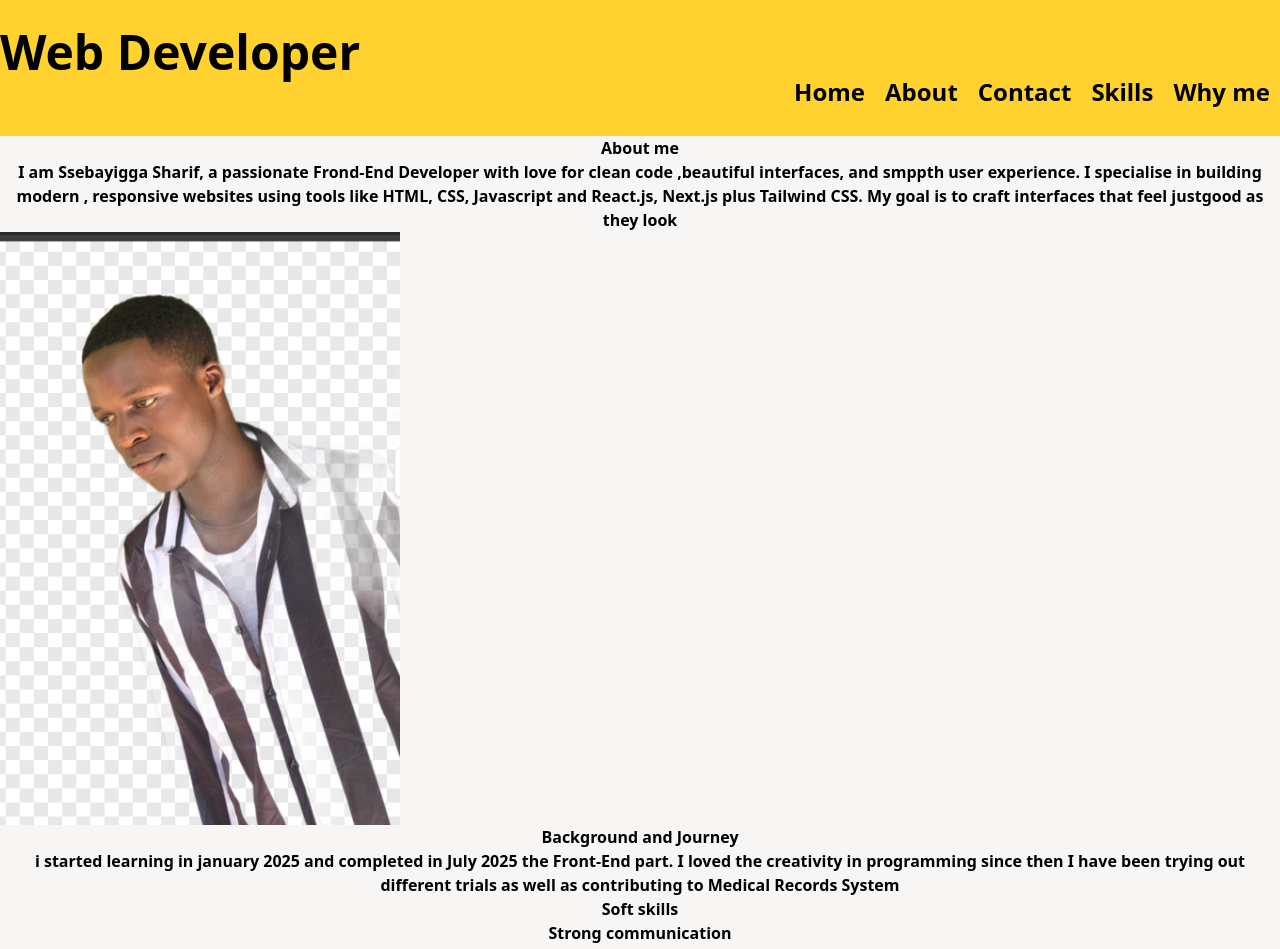
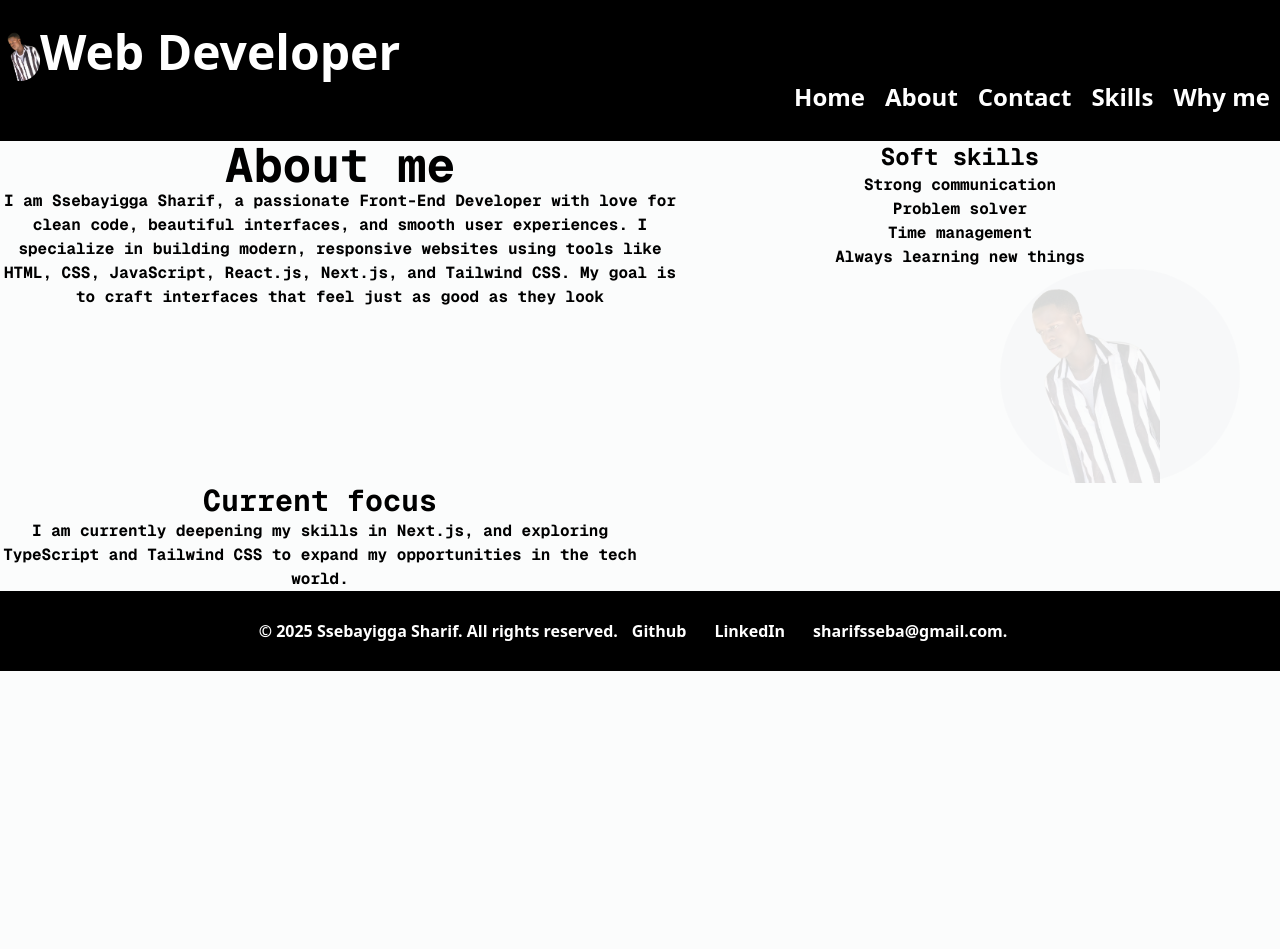
Before and after one commit to ssebayigga-sharif/myNext.jsSsebayigga-SharifPortfolio, a Next.js app in the folder nextjs-portfolio/: page /About in a window 1280 px wide. Shown: the top 949 px of the page. After the commit the page ends 800 px from the top, so only its background shows below. Built offline with nearby package versions, Linux system fonts and the light colour scheme.

Commit message:
my profile

```diff
--- a/nextjs-portfolio/app/About/page.tsx
+++ b/nextjs-portfolio/app/About/page.tsx
@@ -6,59 +6,60 @@ export const metadata: Metadata = {
   title: {
     absolute: "About",
   },
+  icons: {
+    icon: "/saaarif.png",
+  },
 };
 
 const AboutMe = () => {
   return (
     <div>
-      <h1>About me</h1>
+      <section className=" grid md:grid-cols-2 font-mono">
+        <div className=" w-170 h-20">
+          <h1 className=" text-5xl">About me</h1>I am Ssebayigga Sharif, a
+          passionate Front-End Developer with love for clean code, beautiful
+          interfaces, and smooth user experiences. I specialize in building
+          modern, responsive websites using tools like HTML, CSS, JavaScript,
+          React.js, Next.js, and Tailwind CSS. My goal is to craft interfaces
+          that feel just as good as they look
+        </div>
 
-      <div>
-        I am Ssebayigga Sharif, a passionate Frond-End Developer with love for
-        clean code ,beautiful interfaces, and smppth user experience. I
-        specialise in building modern , responsive websites using tools like
-        HTML, CSS, Javascript and React.js, Next.js plus Tailwind CSS. My goal
-        is to craft interfaces that feel justgood as they look
-      </div>
-      <Image
-        src="/Screenshot (31).png"
-        alt="my image"
-        width={400}
-        height={400}
-      />
-      <h2>Background and Journey</h2>
-      <div>
-        {" "}
-        i started learning in january 2025 and completed in July 2025 the
-        Front-End part. I loved the creativity in programming since then I have
-        been trying out different trials as well as contributing to Medical
-        Records System
-      </div>
-      <h3>Soft skills</h3>
-      <div>
+        <div className=" font-mono">
+          <h3 className=" text-2xl">Soft skills</h3>
           <ol>
             <li>Strong communication</li>
             <li>Problem solver</li>
             <li>Time management</li>
             <li>Always learning new things</li>
           </ol>
+          <section className=" bg-gray-200 w-60 ml-90 rounded-b-full rounded-t-full justify-center opacity-15 ">
+            {" "}
+            <Link href={"/Contact"}>
+              <Image
+                src="/Saaarif.png"
+                alt="my image"
+                width={160}
+                height={200}
+              />
+            </Link>
+          </section>
         </div>
-      <h4>Current focus</h4>
-      <div>
-        Right now am deepening my skills in Next.js , exploring Typescript and
-        Tailwind CSS. To expand my opportunities in Tech.
+
+        <div className=" font-mono">
+          <h4 className=" text-3xl">Current focus</h4>I am currently deepening
+          my skills in Next.js, and exploring TypeScript and Tailwind CSS to
+          expand my opportunities in the tech world.
         </div>
-      <h5>Skills</h5>
-      <div>
+
+        {/* <div>
+          <h5 className=" text-5xl">Skills</h5>
           <ol>
-          <li>HTML</li>
-          <li>CSS</li>
-          <li>Javascript</li>
-          <li>React.js</li>
-          <li>Next.js</li>
-          <li>Tailwind and sass</li>
+            <li>  <Link href={"/Contact"}>
+            <Image src="/Saaarif.png" alt="my image" width={100} height={200} />
+          </Link></li>
           </ol>
-      </div>
+        </div> */}
+      </section>
     </div>
   );
 };
--- /dev/null
+++ b/nextjs-portfolio/app/Contact/contactForm/page.tsx
@@ -0,0 +1,68 @@
+"use client";
+import React from "react";
+import Link from "next/link";
+import Image from "next/image";
+
+const ContactForm = () => {
+  return (
+    <div>
+      <div className=" flex justify-center">
+        <section className=" flex justify-center pr-20 text-3xl">
+          <form action="">
+            <label>Name : </label>
+            <input
+              type="text"
+              value="Ssebayigga Sharif"
+              onChange={(e) => console.log(e.target.value)}
+            />
+            <br></br>
+            <br></br>
+            <label>
+              Email :{" "}
+              <input
+                type="email"
+                value="sharifsseba@gmail.com"
+                onChange={(e) => console.log(e.target.value)}
+              />
+            </label>
+            <br></br>
+            <br></br>
+            <label>
+              Phone :{" "}
+              <input
+                type="telephone"
+                value="0760021334"
+                onChange={(e) => console.log(e.target.value)}
+              />
+            </label>
+            <br></br>
+            <br></br>
+            <label> Github : </label>
+            <Link
+              href={"https://github.com/ssebayigga-sharif"}
+              className=" hover:text-pink-500"
+            >
+              GitHub
+            </Link>
+            <br></br>
+            <br></br>
+            <label>LinkedIn : </label>
+            <Link
+              href={"https://www.linkedin.com/in/sharif-ssebayigga-7025a6375/"}
+              className=" hover:text-red-700"
+            >
+              LinkedIn
+            </Link>
+          </form>
+        </section>
+        <section className=" rounded-b-full rounded-t-full bg-blue-300 justify-center w-3xs opacity-20">
+          <Link href={"/Skills"}>
+            <Image src="/Saaarif.png" alt="my image" width={200} height={300} />
+          </Link>{" "}
+        </section>
+      </div>
+    </div>
+  );
+};
+
+export default ContactForm;
--- a/nextjs-portfolio/app/Contact/page.tsx
+++ b/nextjs-portfolio/app/Contact/page.tsx
@@ -2,46 +2,21 @@ import Link from "next/link";
 import React from "react";
 import Image from "next/image";
 import { Metadata } from "next";
+import ContactForm from "./contactForm/page";
 export const metadata: Metadata = {
   title: {
     absolute: "Contact",
+  },
+  icons: {
+    icon: "/saaarif.png",
   },
 };
 
 const Contact = () => {
   return (
     <div>
-      <h1 className=" text-2xl">Contact me</h1>
-
-      <section className=" flex justify-center">
-        <form action="">
-          <label>Name : </label>
-          <input type="text" placeholder="Ssebayigga Sharif" />
-          <br></br>
-          <br></br>
-          <label>
-            Email : <input type="email" placeholder="sharifsseba@gmail.com" />
-          </label>
-          <br></br>
-          <br></br>
-          <label> Github : </label>
-          <Link href={"https://github.com/ssebayigga-sharif"}>Github</Link>
-          <br></br>
-          <br></br>
-          <label>LinkedIn : </label>
-          <Link
-            href={"https://www.linkedin.com/in/sharif-ssebayigga-7025a6375/"}
-          >
-            LinkedIn
-          </Link>
-        </form>
-      </section>
-      <Image
-        src="/Screenshot (31).png"
-        alt="my image"
-        width={200}
-        height={200}
-      />
+      <h1 className=" text-8xl animate-bounce text-pink-600">Contact me</h1>
+      <ContactForm />
     </div>
   );
 };
--- a/nextjs-portfolio/app/Skills/page.tsx
+++ b/nextjs-portfolio/app/Skills/page.tsx
@@ -6,52 +6,42 @@ export const metadata: Metadata = {
   title: {
     absolute: "Skills",
   },
+  icons: {
+    icon: "/saaarif.png",
+  },
 };
 
 const Skills = () => {
   return (
-    <div>
-      <h1>Current skills </h1>
-
-      <Image
-        src="/Screenshot (31).png"
-        alt="my image"
-        width={200}
-        height={200}
-      />
-      <section>
-        <div className="bg-[url('/Screenshot (31).png')] bg-cover bg-center bg-no-repeat h-screen w-full">
-          <table className="bg-amber-100">
-            <th className=" text-4xl pr-6">skills</th>
-            <tr className="border-b-amber-50 pr-2.5 pl-2.5">
-              <td>HTML</td>
-            </tr>
-            <tr className="border-b-amber-50 pl-2.5 pr-2.5">
-              <td>CSS</td>
-            </tr>
-            <tr className="  border-amber-50 pl-2.5 pr-2.5">
-              <td>Javascript</td>
-            </tr>
-            <tr className="  border-amber-50 pl-2.5 pr-2.5">
-              <td>React.js</td>
-            </tr>
-            <tr className="  border-amber-50 pl-2.5 pr-2.5">
-              <td>Typescript</td>
-            </tr>
-            <tr className="  border-amber-50 pl-2.5 pr-2.5">
-              <td>jQuery</td>
-            </tr>
-            <tr className="  border-b-amber-50 pl-2.5 pr-2.5">
-              <td>Next.js</td>
-            </tr>
-            <tr className="  border-b-amber-50 pl-2.5 pr-2.5">
-              <td>Tailwind CSS</td>
-            </tr>
-          </table>
-        </div>
-        <h2>Aiming to build from here to increase on my portfolio</h2>
+    <>
+      <h1 className=" text-5xl pb-10  text-fuchsia-950">My Skills</h1>
+      <section className=" flex">
+        <p className=" text-7xl font-serif pr-50 pl-20 pb-10 text-shadow-cyan-800 animate-pulse">
+          HTML.
+        </p>
+        <p className=" text-7xl font-serif pr-50 pb-10 animate-pulse">CSS.</p>
+        <p className=" text-7xl font-serif pb-10 animate-pulse">jQuery.</p>
       </section>
-    </div>
+      <section className=" flex  text-shadow-green-700">
+        <p className=" text-7xl font-serif pl-20 pb-10 animate-bounce">
+          Javascript.
+        </p>
+        <p className=" text-7xl font-serif pl-50 pb-10 animate-bounce">
+          Typescript.
+        </p>
+      </section>
+      <section className=" flex  text-red-800 bg-[url('/saarif.png')] bg-cover bg-center">
+        <p className=" text-7xl font-serif pl-20 pb-10 animate-slide-down">
+          React.js.
+        </p>
+        <p className=" text-7xl font-serif pl-15 pb-10 animate-bounce">
+          Next.js.
+        </p>
+        <p className=" text-7xl font-serif pl-15 pb-10 animate-slide-down">
+          Tailwind CSS.
+        </p>
+      </section>
+    </>
   );
 };
 
--- a/nextjs-portfolio/app/Why/page.tsx
+++ b/nextjs-portfolio/app/Why/page.tsx
@@ -6,43 +6,46 @@ export const metadata: Metadata = {
   title: {
     absolute: "Why Me",
   },
+  icons: {
+    icon: "/saaarif.png",
+  },
 };
 
 const WhyMe = () => {
   return (
     <div>
-      <h1>Why me.</h1>I am a passionate front-end developer dedicated to
-      building fast, accessible, and visually appealing web experiences. Every
-      line of code I write is driven by the desire to create interfaces that do
-      not just work — they feel right. With a strong foundation in React,
-      Next.js, TypeScript, and Tailwind CSS, My focus is on crafting responsive,
-      and user-centered solutions that help businesses stand out online.
-      <h2>What Makes Me Different</h2>
-      <section className=" bg-[url('/Screenshot (31).png')] bg-cover bg-center bg-no-repeat h-screen w-full">
+      <div className=" w-300 h-106 flex justify-center pl-5">
+        <section className=" font-extralight pt-30">
+          {" "}
+          <h1 className=" text-4xl">Why me.</h1>I am a passionate front-end
+          developer dedicated to building fast, accessible, and visually
+          appealing web experiences. Every line of code I write is driven by the
+          desire to create interfaces that do not just work — they feel right.
+          With a strong foundation in React, Next.js, TypeScript, and Tailwind
+          CSS, My focus is on crafting responsive, and user-centered solutions
+          that help businesses stand out online.
+        </section>
+
+        <section className=" pl-5 font-sans">
+          <h2 className=" text-4xl">What Makes Me Different</h2>
           Modern Front-End Stack: I build scalable, maintainable applications
           using the latest web technologies — including Next.js for performance,
           and Tailwind CSS for clean, efficient styling. I believe the small
-        things make a big difference in user experience. Problem Solver: I enjoy
-        transforming complex ideas into elegant, functional solutions.
+          things make a big difference in user experience. Problem Solver: I
+          enjoy transforming complex ideas into elegant, functional solutions.
           Collaborative Mindset: I thrive in team environments, communicate
           clearly, and adapt quickly to new challenges. Continuous Learning: The
           web evolves fast and so do I. I constantly improve my skills to stay
           ahead of trends and deliver top-quality results.
-        <Image
-          src="/Screenshot (31).png"
-          alt="my image"
-          width={400}
-          height={400}
-          className=" ml-auto mr-7"
-        />
         </section>
-      <section>
-        <h3>My Goal</h3>
+        <section className=" pl-5 font-serif pt-30">
+          <h3 className=" text-4xl">My Goal</h3>
           To design and develop Front-End experiences that connect with people
-        fast, and meaningful. Whether it is a personal project, a startup idea,
-        or a large-scale web app, I aim to deliver value through code that is
-        clean, reliable, and delightful to use.
+          fast, and meaningful. Whether it is a personal project, a startup
+          idea, or a large-scale web app, I aim to deliver value through code
+          that is clean, reliable, and delightful to use.
         </section>
+      </div>
     </div>
   );
 };
--- a/nextjs-portfolio/app/globals.css
+++ b/nextjs-portfolio/app/globals.css
@@ -20,7 +20,36 @@
 }
 
 body {
-  background-color: rgb(248, 246, 245);
+  background-color: rgb(251, 252, 252);
   text-align: center;
   font-weight: bolder;
 }
+
+@keyframes slide-up {
+  0% {
+    transform: translateY(100%);
+    opacity: 0;
+  }
+  100% {
+    transform: translateY(0);
+    opacity: 1;
+  }
+}
+
+.animate-slide-up {
+  animation: slide-up 10s ease-out forwards;
+}
+@keyframes slide-down {
+  0% {
+    transform: translateY(-100%);
+    opacity: 0;
+  }
+  100% {
+    transform: translateY(0);
+    opacity: 1;
+  }
+}
+
+.animate-slide-down {
+  animation: slide-down 10s ease-out forwards;
+}
--- a/nextjs-portfolio/app/layout.tsx
+++ b/nextjs-portfolio/app/layout.tsx
@@ -2,6 +2,7 @@ import type { Metadata } from "next";
 import { Geist, Geist_Mono } from "next/font/google";
 import Link from "next/link";
 import "./globals.css";
+import Image from "next/image";
 
 const geistSans = Geist({
   variable: "--font-geist-sans",
@@ -16,6 +17,9 @@ const geistMono = Geist_Mono({
 export const metadata: Metadata = {
   title: "Home",
   description: "Generated by create next app",
+  icons: {
+    icon: "/saaarif.png",
+  },
 };
 
 export default function RootLayout({
@@ -28,23 +32,32 @@ export default function RootLayout({
       <body
         className={`${geistSans.variable} ${geistMono.variable} antialiased`}
       >
-        <header className=" bg-amber-300  pt-7 pb-7">
-          <Link href={"/"} className=" flex flex-row text-5xl">
-            Web Developer
-          </Link>
+        <header className="pt-7 pb-7 bg-black text-white">
+          <button className=" flex flex-row text-5xl hover:text-shadow-cyan-600">
+            <div className="flex items-center space-x-2">
+              <Image
+                src="/saaarif.png"
+                alt="Sharif Logo"
+                width={40}
+                height={40}
+                className="rounded-full"
+              />
+            </div>
+            <Link href={"/"}>Web Developer</Link>
+          </button>
 
           <div className=" flex justify-end">
             {" "}
             <button className=" pl-2.5 pr-2.5 text-2xl hover:text-red-700">
               <Link href={"/"}>Home</Link>
             </button>
-            <button className=" pl-2.5 pr-2.5 text-2xl hover:text-red-700">
+            <button className=" pl-2.5 pr-2.5 text-2xl hover:text-green-500">
               <Link href={"/About"}>About</Link>
             </button>
             <button className=" pr-2.5 pl-2.5 text-2xl hover:text-red-700">
               <Link href={"/Contact"}>Contact</Link>
             </button>
-            <button className=" pr-2.5 pl-2.5 text-2xl hover:text-red-700">
+            <button className=" pr-2.5 pl-2.5 text-2xl hover:text-green-500">
               <Link href={"/Skills"}>Skills</Link>
             </button>
             <button className=" pr-2.5 pl-2.5 text-2xl hover:text-red-700">
@@ -53,14 +66,20 @@ export default function RootLayout({
           </div>
         </header>
         {children}
-        <footer className=" flex justify-center pt-7 pb-7 bg-black text-white hover:*:text-red-600">
+        <footer className=" flex justify-center pt-7 pb-7 bg-black text-white">
           &copy; 2025 Ssebayigga Sharif. All rights reserved.
           <p className=" pl-3.5 pr-3.5">
-            <Link href={"https://github.com/ssebayigga-sharif"}>Github</Link>
+            <Link
+              href={"https://github.com/ssebayigga-sharif"}
+              className=" hover:text-red-700"
+            >
+              Github
+            </Link>
           </p>
           <p className=" pr-3.5 pl-3.5">
             <Link
               href={"https://www.linkedin.com/in/sharif-ssebayigga-7025a6375/"}
+              className=" hover:text-green-500"
             >
               LinkedIn
             </Link>
--- a/nextjs-portfolio/app/page.tsx
+++ b/nextjs-portfolio/app/page.tsx
@@ -13,26 +13,29 @@ export default function Home() {
   return (
     <>
       <div className=" flex items-center justify-between">
-        <div className=" ml-4">
-          <h1 className=" text-4xl"> Hey, I am SSEBAYIGGA SHARIF</h1>
-          <p>
-            A Front-End developer crafting mordern, responsive and user friendly
-            web applications
-          </p>
-          <p>
-            Passionate about turning design into reality using HTML, CSS,
-            Javascript, React and modern tools like Next.js and Tailwind CSS
-          </p>
-          .
+        <div className=" ml-10">
+          <Link href={"https://www.upwork.com/freelancers/~013bc5e039b326c4a3"}>
+            {" "}
+            <h1 className=" text-6xl animate-slide-up font-serif font-extrabold">
+              {" "}
+              Hello, I am SSEBAYIGGA SHARIF.
+            </h1>
+          </Link>
+          <h3 className=" animate-ping text-4xl">Front-End Developer.</h3>.
         </div>
-        <div className="">
-          <Image
-            src="/Screenshot (31).png"
-            alt="my image"
-            width={350}
-            height={400}
-            className=" opacity-50"
-          />
+        <div className=" w-110 h-120 rounded-3xl  bg-fuchsia-300">
+          <div className=" w-100 h-115 rounded-b-full  rounded-t-full  bg-blue-300">
+            <Link href={"https://github.com/ssebayigga-sharif"}>
+              {" "}
+              <Image
+                src="/Saaarif.png"
+                alt="my image"
+                width={350}
+                height={400}
+                className=" opacity-120 hover:opacity-30 hover: scale-75"
+              />
+            </Link>
+          </div>
         </div>
       </div>
     </>
```
Also changed, not shown: nextjs-portfolio/public/saaarif.png (added). Lines whose indentation alone changed are shown as unchanged.
